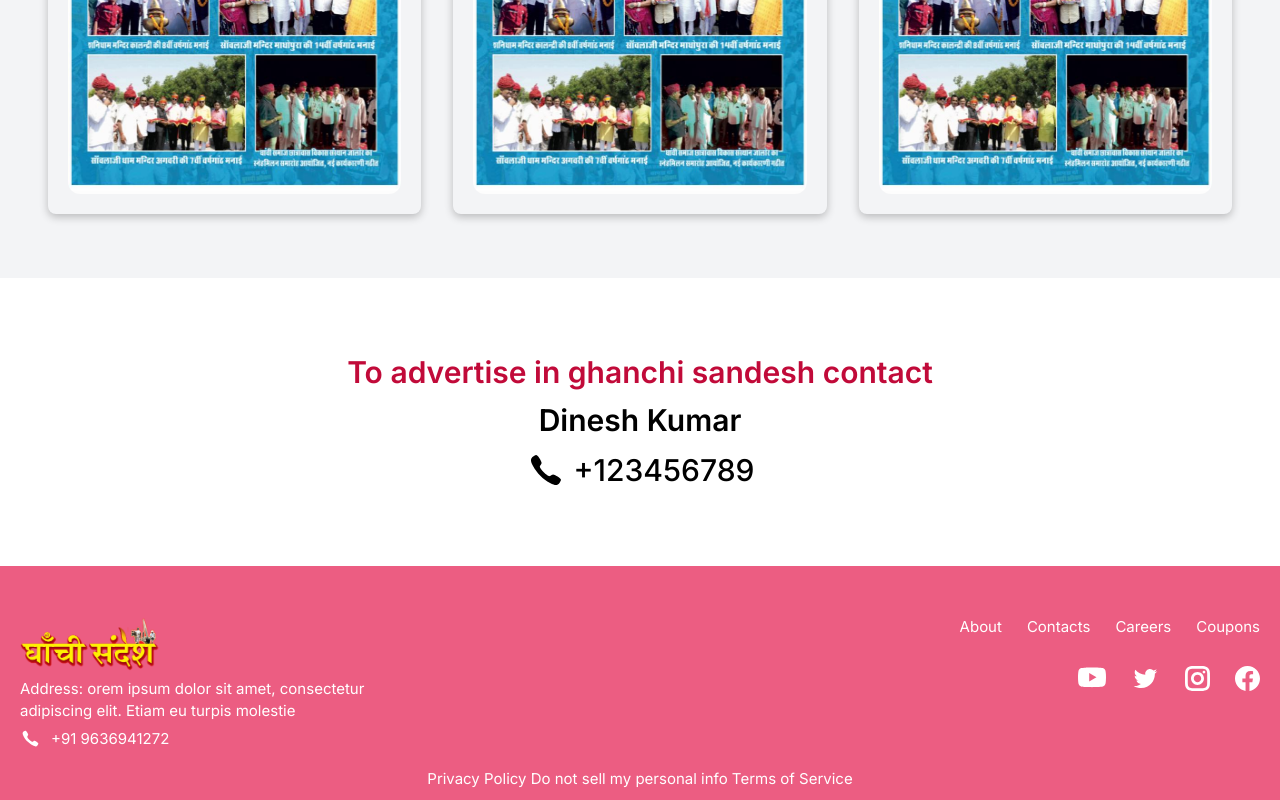
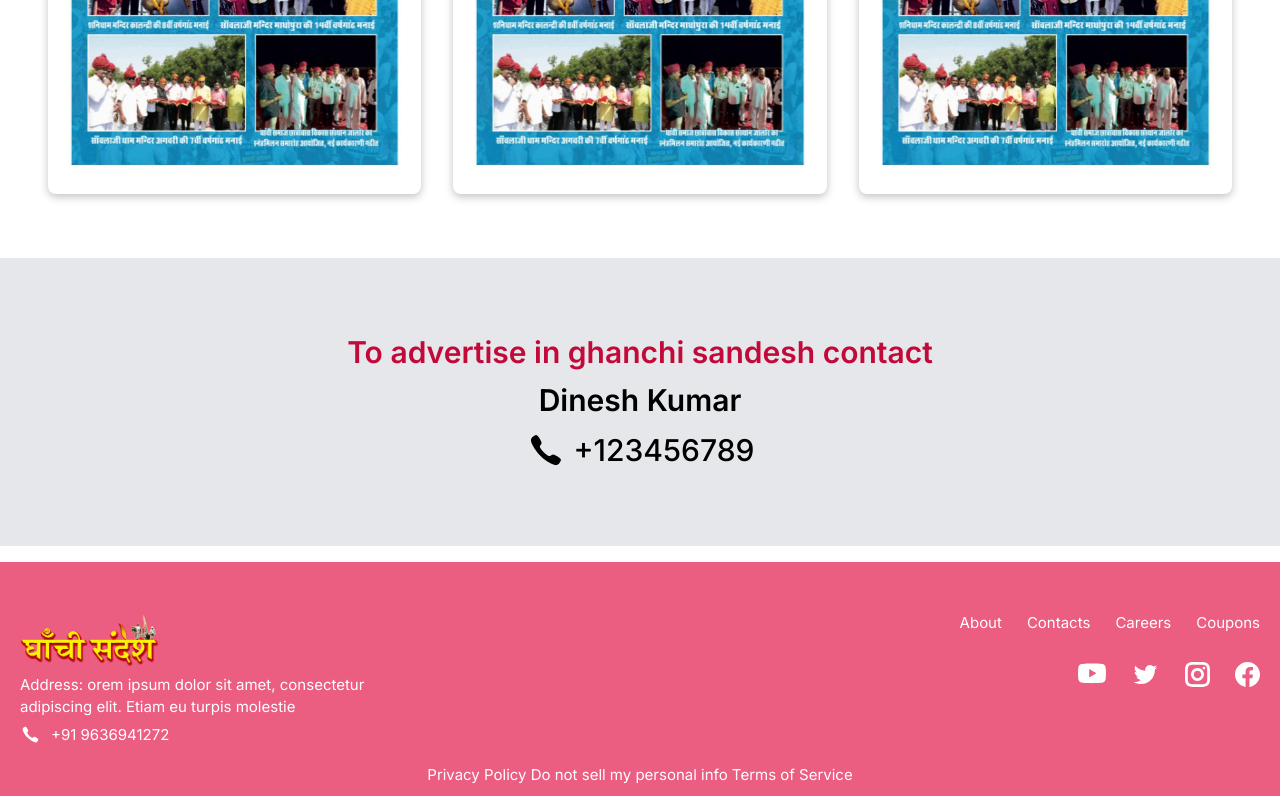
Before and after one commit to carnageitself/Ghanchi-Sandesh, a Next.js app: page /magazine in a window 1280 px wide. Shown: the part 1166-1966 px from the top of the page. Built offline with nearby package versions, Linux system fonts and the light colour scheme.

Commit message:
buttons and some bugs fixes

```diff
--- a/app/achievements/page.tsx
+++ b/app/achievements/page.tsx
@@ -60,6 +60,10 @@ const Achievements: React.FC = () => {
         </div>
 
       </div>
+<div className='flex justify-center items-center mb-5'>
+<button className='bg-[#B80433] p-4 text-center text-white rounded-md'>Upload</button>
+
+</div>
 
     </>
   )
--- a/app/community/page.tsx
+++ b/app/community/page.tsx
@@ -36,6 +36,11 @@ const Community = () => {
             cols={10}
             rows={5}
           />
+          <div className="flex justify-center items-center">
+            {" "}
+            <button className="bg-[#B80433] text-white p-4 ">Upload</button>
+          </div>
+
           <br />
         </div>
 
--- a/app/components/MarriageData.jsx
+++ b/app/components/MarriageData.jsx
@@ -18,7 +18,7 @@ const MarriageData = () => {
 
       </div>
     </div>
-    <div className="pl-8 text-[32px] font-bold">Upload details</div>
+    <div className="pl-8 text-[32px] font-bold mt-5">Upload details</div>
     </>
   );
 };
--- a/app/magazine/page.tsx
+++ b/app/magazine/page.tsx
@@ -4,9 +4,9 @@ import {IoIosCall} from "react-icons/io"
 
 const Magazine = () => {
   return (
-    <div className="magazine w-full bg-gray-100">
+    <div className="magazine w-full ">
       <div className="title">
-        <h1 className="text-[#B80433] text-5xl font-bold my-10 ml-10">News</h1>
+        <h1 className="text-[#B80433] text-5xl font-bold my-10 ml-10 mt-5">News</h1>
       </div>
       <div className="container my-12 mx-auto px-4 md:px-12">
     <div className="flex flex-wrap -mx-1 lg:-mx-4">
@@ -18,8 +18,8 @@ const Magazine = () => {
       <MagazineData />
       </div>
       </div>
-      <div className="contact flex flex-col items-center w-full">
-      <div className="container flex flex-col h-72 bg-white items-center justify-center gap-3">
+      <div className="contact  flex flex-col items-center mb-4 w-full">
+      <div className="container flex flex-col h-72 bg-gray-200 items-center justify-center gap-3">
        <h1 className="text-3xl font-semibold text-[#C10A39]">To advertise in ghanchi sandesh contact</h1>
        <h1 className="text-3xl font-semibold text-black">Dinesh Kumar</h1>
        <div className="flex items-center gap-2">
--- a/app/page.tsx
+++ b/app/page.tsx
@@ -55,7 +55,7 @@ export default function Home() {
         <NewsFeed />
       </div>
       <div className="flex items-center  justify-center">
-        <button className="bg-green-600 text-white px-5 py-2 rounded-lg mb-20 cursor-pointer font-semibold text-xl shadow-xl hover:scale-105">
+        <button className="bg-[#B80433] text-white px-5 py-2 rounded-lg mb-20 cursor-pointer font-semibold text-xl shadow-xl hover:scale-105">
           Upload
         </button>
       </div>
```
Also changed, not shown: app/components/ServicesForm.tsx (indentation only).
